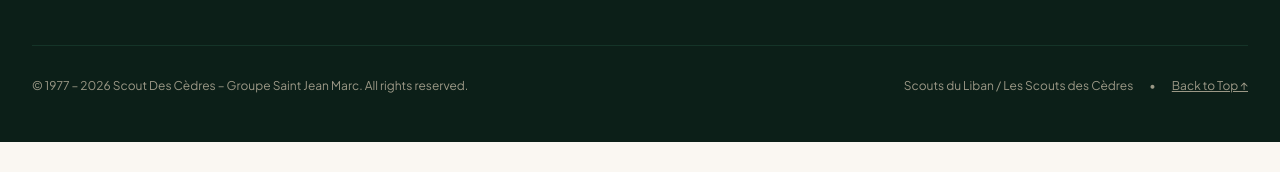
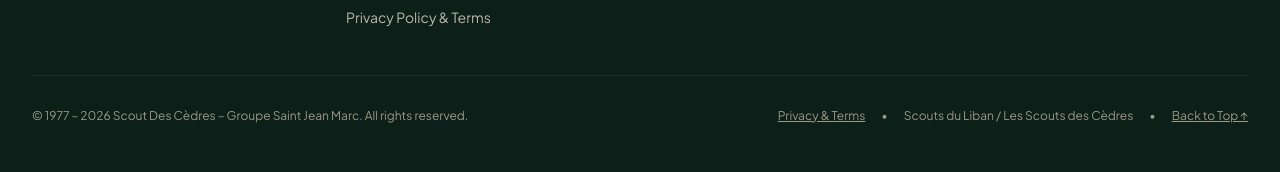
Before and after one commit to Nicolanasr/SDC-SJM-Website, an Astro site: page / in a window 1280 px wide. Shown: the part 10725-10897 px from the top of the page. Before the commit the page ends 10867 px from the top, so only its background shows below. Built offline with nearby package versions, Linux system fonts and the light colour scheme; Astro itself is replaced by a stand-in of ours.

Commit message:
feat: add privacy policy, leader portal data safeguarding policy, and terms of service

```diff
--- a/src/components/Footer.astro
+++ b/src/components/Footer.astro
@@ -52,6 +52,7 @@ import T from './T.astro';
           <li><a href="/leadership" class="hover:text-sand-50 transition-colors"><T en="Leadership Hierarchy Tree" ar="القادة ومجلس الفوج" /></a></li>
           <li><a href="/gallery" class="hover:text-sand-50 transition-colors"><T en="Photo Album" ar="ألبوم الصور" /></a></li>
           <li><a href="/#faq" class="hover:text-sand-50 transition-colors"><T en="Parent FAQ" ar="أسئلة شائعة للأهل" /></a></li>
+          <li><a href="/privacy" class="hover:text-sand-50 transition-colors"><T en="Privacy Policy & Terms" ar="سياسة الخصوصية والشروط" /></a></li>
         </ul>
       </div>
 
@@ -160,7 +161,11 @@ import T from './T.astro';
         <span class="lang-en">© 1977 – {new Date().getFullYear()} {siteConfig.groupName} – {siteConfig.tagline}. All rights reserved.</span>
         <span class="lang-ar">© ١٩٧٧ – {new Date().getFullYear()} {siteConfig.arabicFullTitle}. جميع الحقوق محفوظة.</span>
       </div>
-      <div class="flex items-center gap-4 text-xs font-medium">
+      <div class="flex flex-wrap items-center gap-3 sm:gap-4 text-xs font-medium">
+        <a href="/privacy" class="hover:text-sand-100 underline">
+          <T en="Privacy & Terms" ar="الخصوصية والشروط" />
+        </a>
+        <span>•</span>
         <T en="Scouts du Liban / Les Scouts des Cèdres" ar="جمعية كشافة الأرز - لبنان" />
         <span>•</span>
         <a href="#top" class="hover:text-sand-100 underline">
```
Also changed, not shown: 16 other files.
